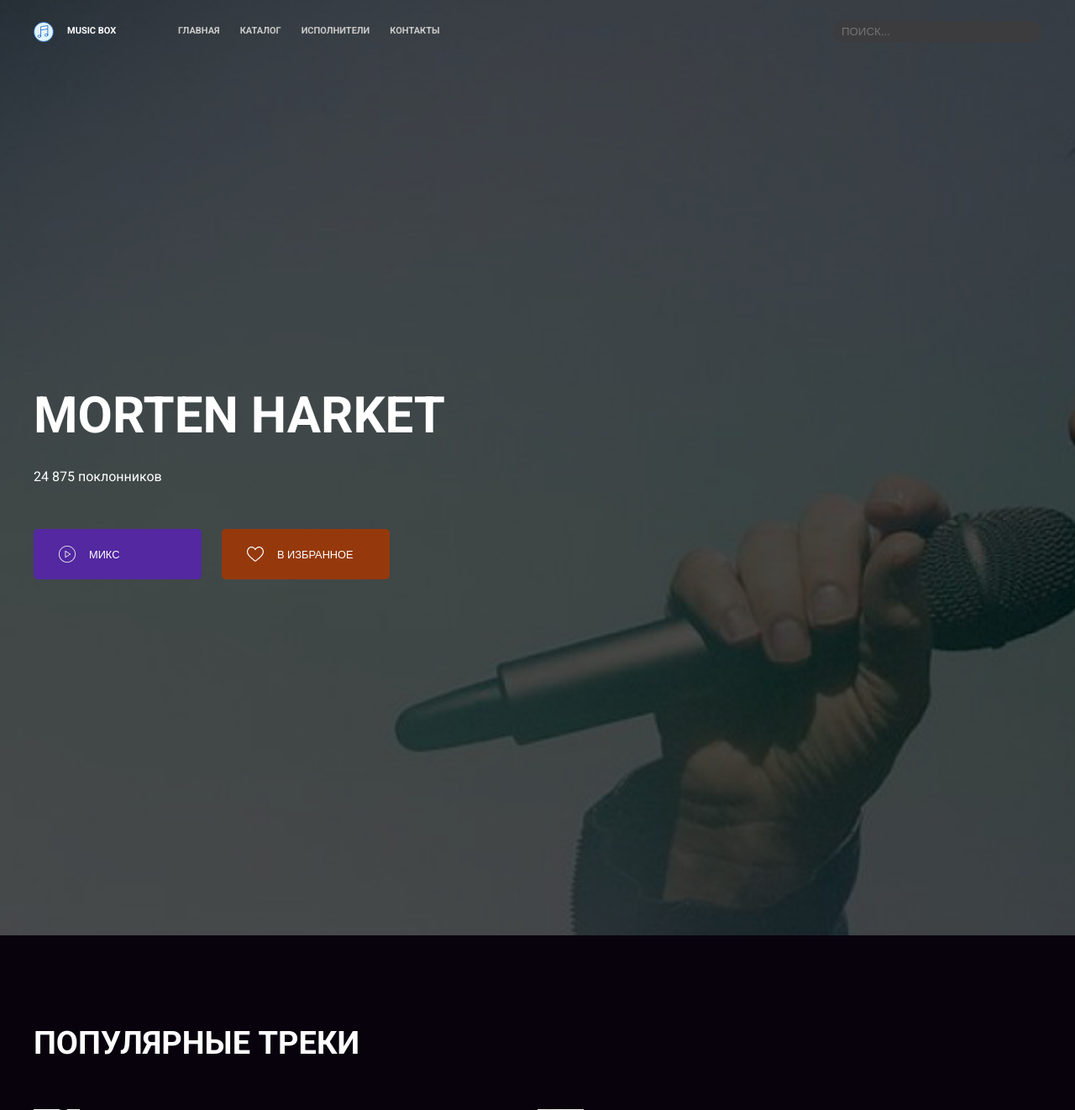
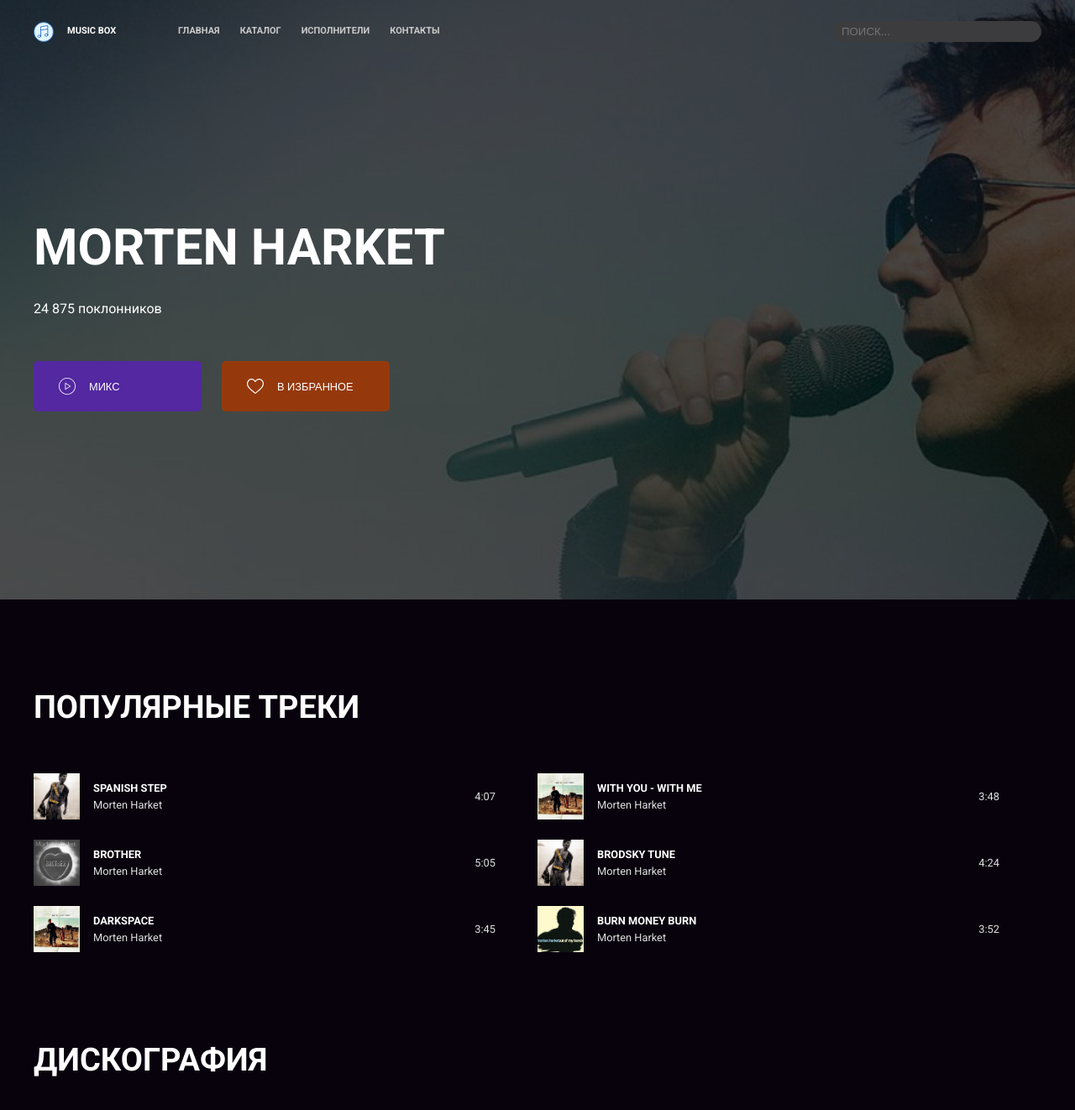
Before and after one commit to RainRa/layout-designer-project-lvl2, a PHP site: page /artist.html in a window 1280 px wide. Shown: the top 1322 px of the page at 84% size. Run offline with PHP 8.4, Linux system fonts and the light colour scheme.

Commit message:
fix banner paddings

```diff
--- a/src/artist.html
+++ b/src/artist.html
@@ -45,7 +45,7 @@
   </header>
   <!-- BANNER ARTIST  -->
   <section id="page-description" class="bg-banner-artist pt-200 pb-200">
-    <div class="artist container">
+    <div class="container">
       <h1 class="h1 mb-16 mt-50-tablet">Morten Harket</h1>
       <p class="ts-16 mb-50">24 875 поклонников</p>
       <div class="d-flex flex-w-wrap">
@@ -71,6 +71,7 @@
 
   <!-- MAIN -->
   <main>
+
     <!-- POPULAR TRAKS -->
     <section id="page-popular-track" class="pt-100">
       <div class="container">
--- a/src/css/style.css
+++ b/src/css/style.css
@@ -943,15 +943,4 @@ body {
     flex-direction: row-reverse;
   }
 }
-
-.artist {
-  padding-top: 225px;
-  padding-bottom: 200px;
-}
-
-@media (min-width: 1240px) {
-  .artist {
-    padding-top: 200px;
-  }
-}
 /*# sourceMappingURL=style.css.map */
--- a/src/scss/blocks/_artist.scss
+++ /dev/null
@@ -1,8 +0,0 @@
-.artist {
-  padding-top: 225px;
-  padding-bottom: 200px;
-
-  @include for-dekstop-up {
-    padding-top: 200px;
-  }
-}
```
